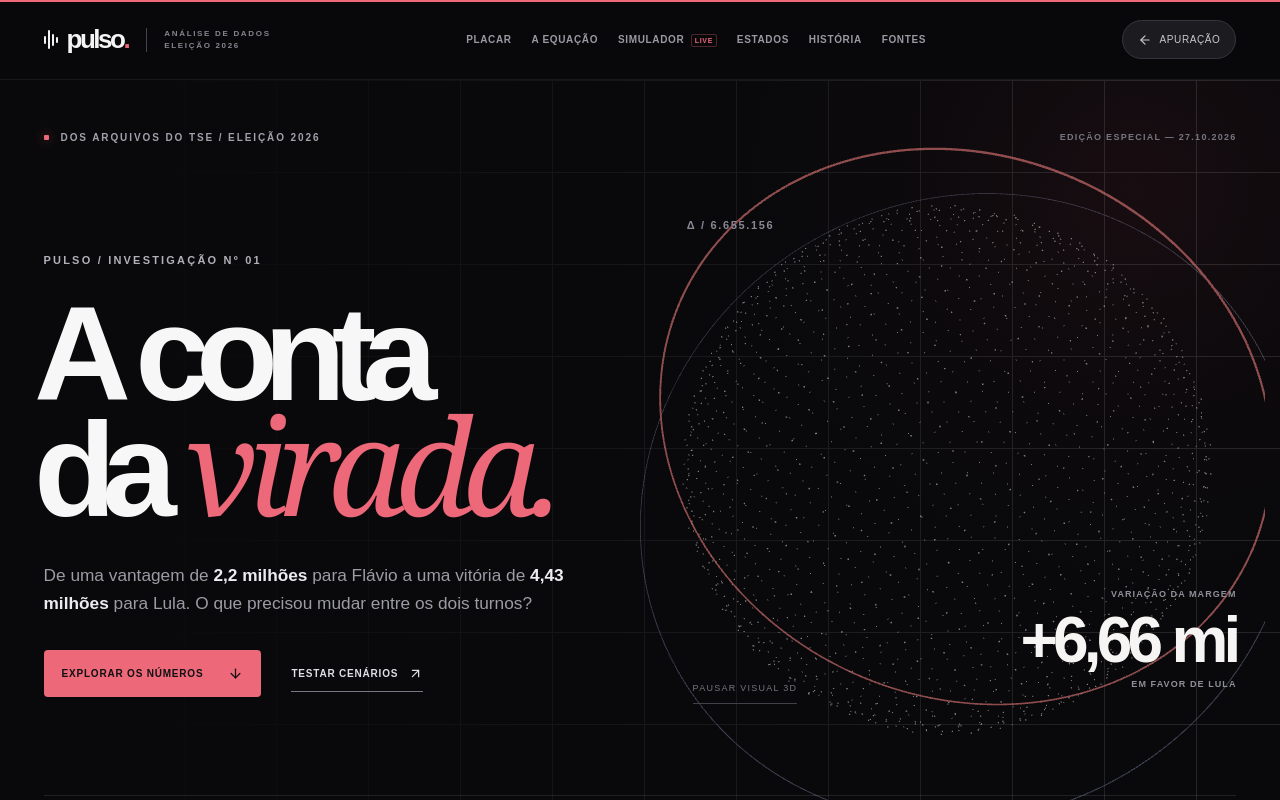
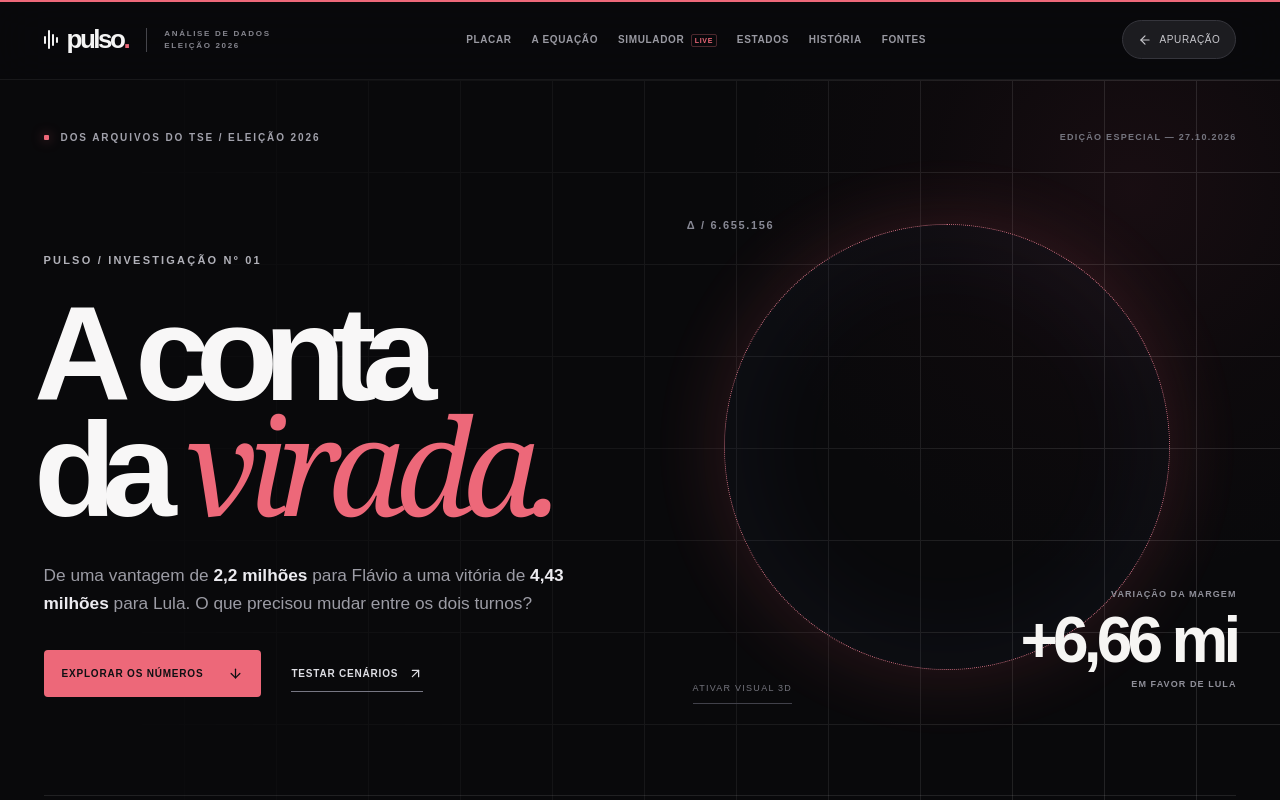
Before and after one commit to koningMath/presidencial, a Next.js app: page /analise in a window 1280 px wide. Shown: the top 800 px of the page. Built offline with nearby package versions, Linux system fonts and the light colour scheme; a web font is replaced by a local one.

Commit message:
perf: defer optional WebGL visualization until user enables it

```diff
--- a/components/investigation.tsx
+++ b/components/investigation.tsx
@@ -302,7 +302,7 @@ function Sources() {
 
 export default function Investigation() {
   const [menuOpen, setMenuOpen] = useState(false);
-  const [orbital, setOrbital] = useState(true);
+  const [orbital, setOrbital] = useState(false);
   const reduced = useReducedMotion();
   const root = useRef<HTMLDivElement>(null);
   const { scrollYProgress } = useScroll();
```
